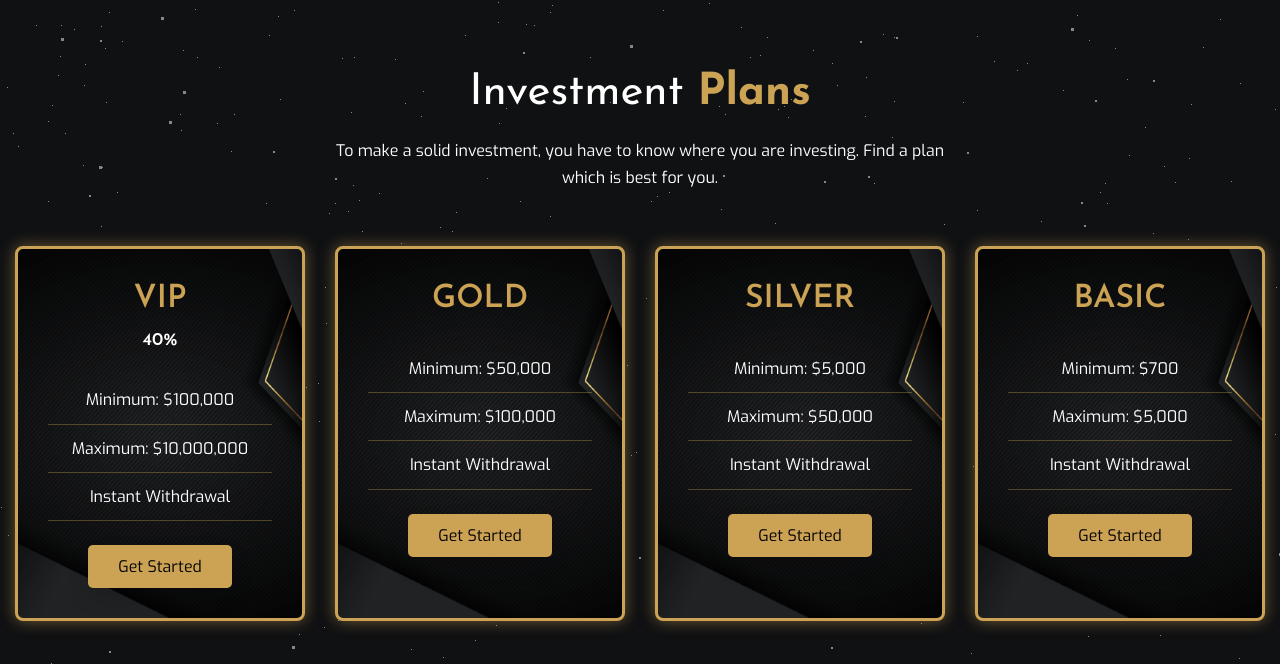
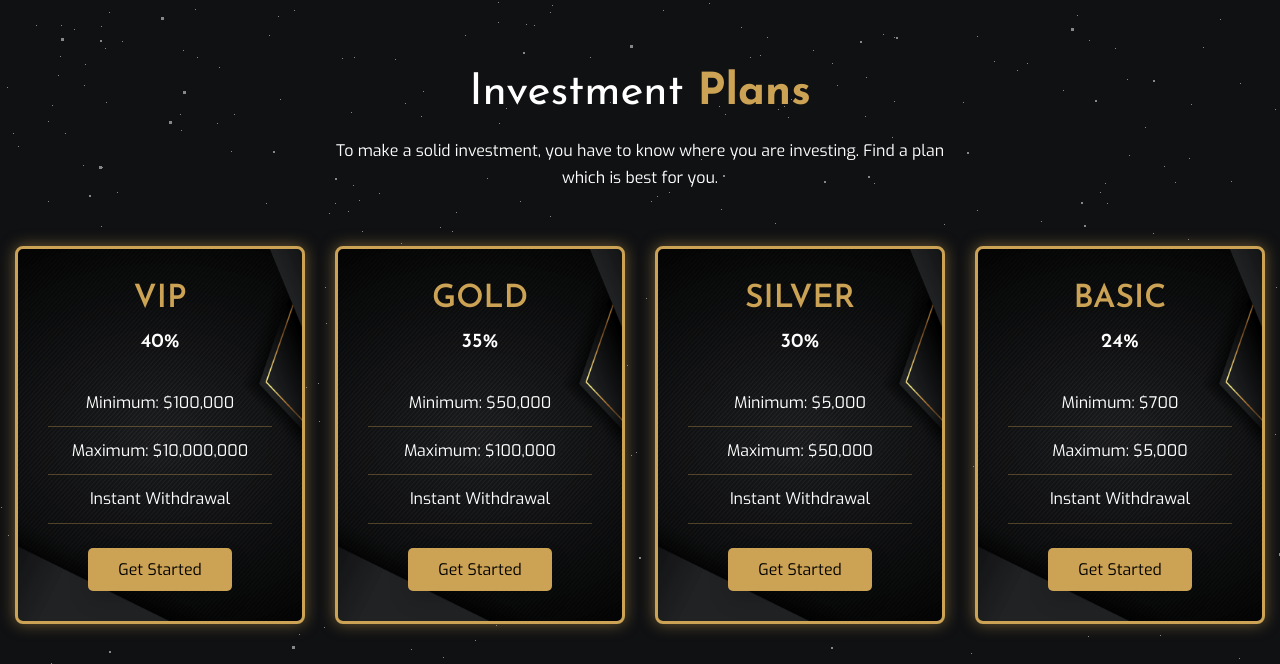
Before and after one commit to mykael2000/koinblocks, a PHP site: page /plans.php in a window 1280 px wide. Shown: the part 426-1090 px from the top of the page. Run offline with PHP 8.4, Linux system fonts and the light colour scheme.

```diff
--- a/plans.php
+++ b/plans.php
@@ -38,7 +38,7 @@ include("includes/header.php");
             <div class="col-xl-3 col-lg-4 col-md-6 mb-30">
                 <div class="package-card text-center bg_img" data-background="assets/images/bg/bg-4.png">
                     <h4 class="package-card__title base--color mb-2">VIP</h4>
-                    <h6>40%</h6>
+                    <h5>40%</h5>
                     <ul class="package-card__features mt-4">
                         <li>Minimum: $100,000</li>
                         <li>Maximum: $10,000,000</li>
@@ -52,6 +52,7 @@ include("includes/header.php");
             <div class="col-xl-3 col-lg-4 col-md-6 mb-30">
                 <div class="package-card text-center bg_img" data-background="assets/images/bg/bg-4.png">
                     <h4 class="package-card__title base--color mb-2">GOLD</h4>
+                    <h5>35%</h5>
                     <ul class="package-card__features mt-4">
                         <li>Minimum: $50,000</li>
                         <li>Maximum: $100,000</li>
@@ -66,6 +67,7 @@ include("includes/header.php");
             <div class="col-xl-3 col-lg-4 col-md-6 mb-30">
                 <div class="package-card text-center bg_img" data-background="assets/images/bg/bg-4.png">
                     <h4 class="package-card__title base--color mb-2">SILVER</h4>
+                    <h5>30%</h5>
                     <ul class="package-card__features mt-4">
                         <li>Minimum: $5,000</li>
                         <li>Maximum: $50,000</li>
@@ -79,6 +81,7 @@ include("includes/header.php");
             <div class="col-xl-3 col-lg-4 col-md-6 mb-30">
                 <div class="package-card text-center bg_img" data-background="assets/images/bg/bg-4.png">
                     <h4 class="package-card__title base--color mb-2">BASIC</h4>
+                    <h5>24%</h5>
                     <ul class="package-card__features mt-4">
                         <li>Minimum: $700</li>
 
```
